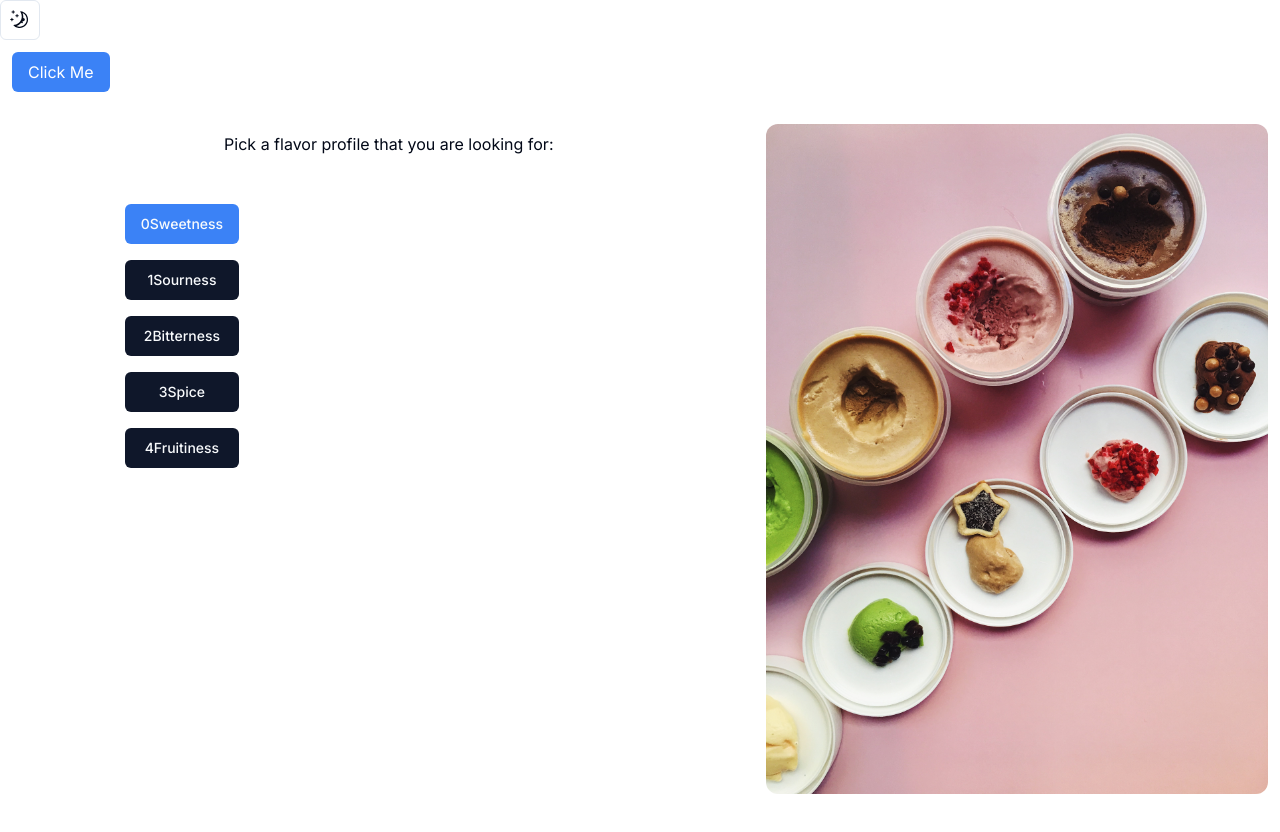
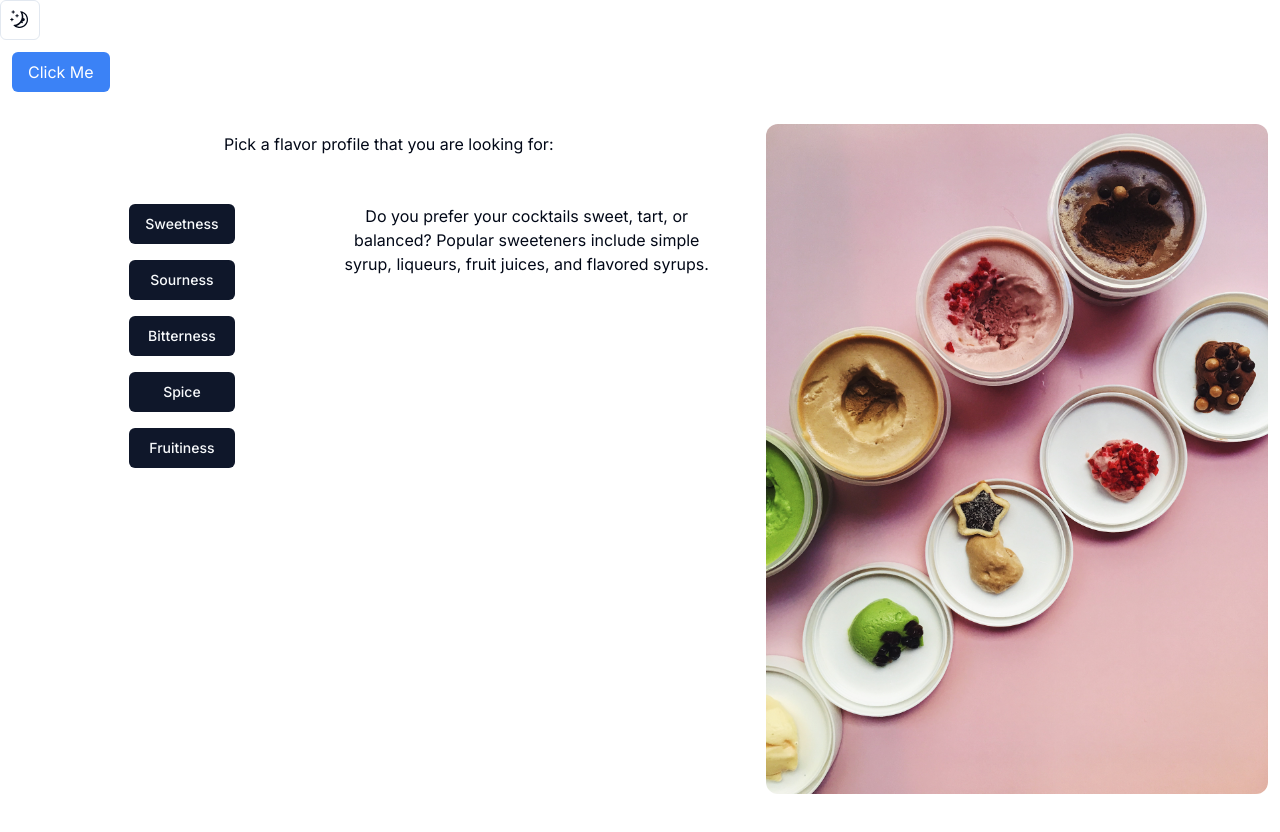
Before and after one commit to kingkwongsta/mixology, a Next.js app: page / in a window 1280 px wide. Both pictures are taken after a click on the button "Start Mixing". Shown: the top 832 px of the page. Built offline with nearby package versions, Linux system fonts and the light colour scheme.

Commit message:
have a default hover description and change background color when hovered

```diff
--- a/src/app/components/ButtonListDropdown.jsx
+++ b/src/app/components/ButtonListDropdown.jsx
@@ -74,7 +74,7 @@ export default function ButtonListDropdown({
     }, 800); // Stop after 3 seconds (6 color changes)
   };
 
-  const backgroundColor = colorCount % 2 === 0 ? "bg-blue-500" : "bg-green-500";
+  const backgroundColor = colorCount % 2 === 0 ? "bg-slate-600" : "bg-gray-100";
 
   return (
     <>
@@ -98,7 +98,6 @@ export default function ButtonListDropdown({
                   }, 1000);
                 }}
               >
-                {index}
                 {content.profile}
               </Button>
             ))}
--- a/src/app/components/FlavorChoice.jsx
+++ b/src/app/components/FlavorChoice.jsx
@@ -4,8 +4,10 @@ import ButtonListDropdown from "./ButtonListDropdown";
 import userStore from "@/lib/userStore";
 
 export default function FlavorChoice() {
-  const [isHovered, setIsHovered] = useState(false);
-  const [selectedButton, setSelectedButton] = useState(0);
+  const [isHovered, setIsHovered] = useState(
+    "Do you prefer your cocktails sweet, tart, or balanced? Popular sweeteners include simple syrup, liqueurs, fruit juices, and flavored syrups."
+  );
+  const [selectedButton, setSelectedButton] = useState();
   const { setUserFlavor, setQuestionIndex } = userStore();
 
   const flavorProfiles = [
```
